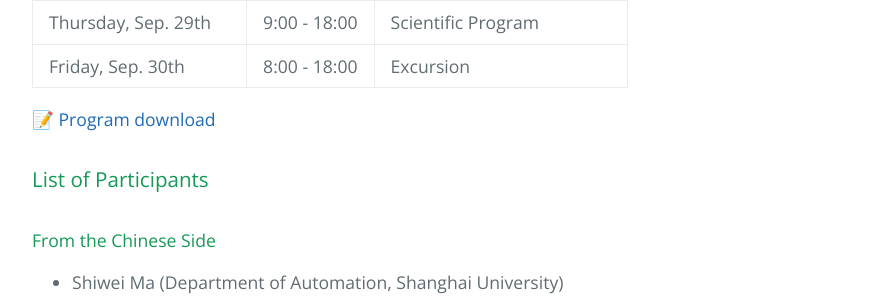
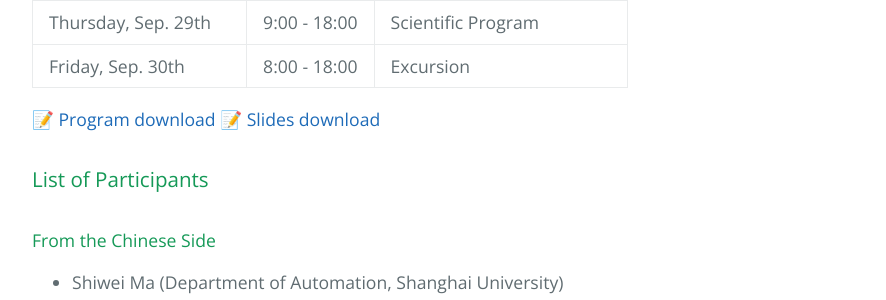
Before and after one commit to highlando/16-cdz-workshop, a Jekyll site: the page built from index.md, in a window 1280 px wide. Shown: the part 640-940 px from the top of the page, without its empty margins (192-1078 px from the left). Built offline with Jekyll 4.4.1, drawn with Linux system fonts in a browser that asks for light colours; emoji names are drawn with the system emoji font.

Commit message:
added link to slides download

```diff
--- a/index.md
+++ b/index.md
@@ -27,6 +27,7 @@ Modelling, Model Reduction, and Optimization of Flows
 | Friday, Sep. 30th | 8:00 - 18:00 | Excursion |
 
 :memo: [Program download](mmof2016.pdf)
+:memo: [Slides download](https://owncloud.mpi-magdeburg.mpg.de/owncloud/public.php?service=files&t=4a98d83eba2cc21996df77dc3b5a2c48)
 
 ### List of Participants
 
```
